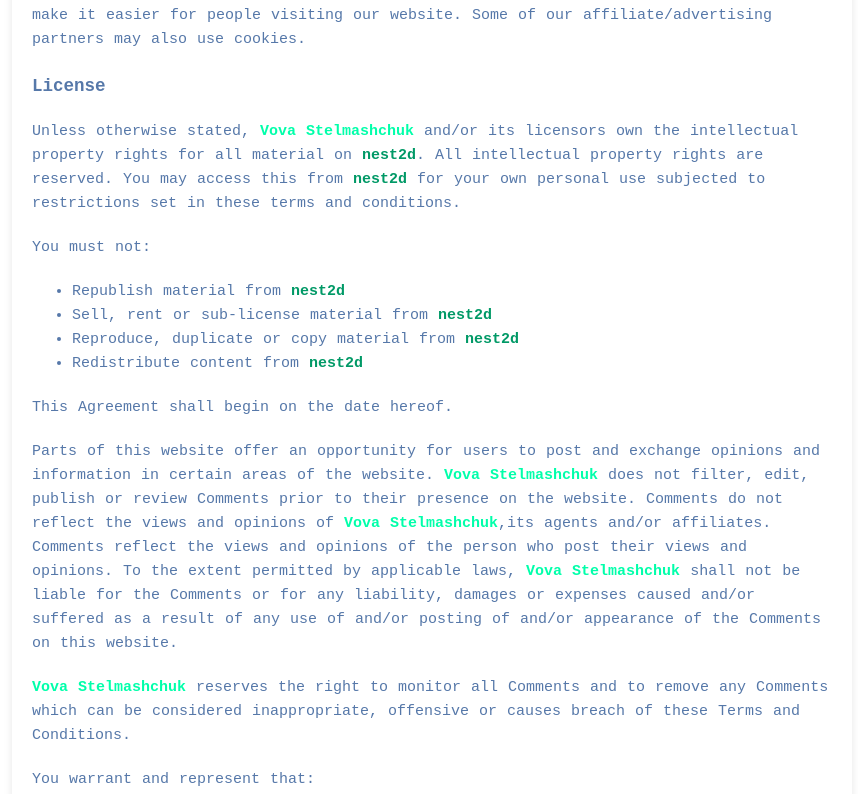
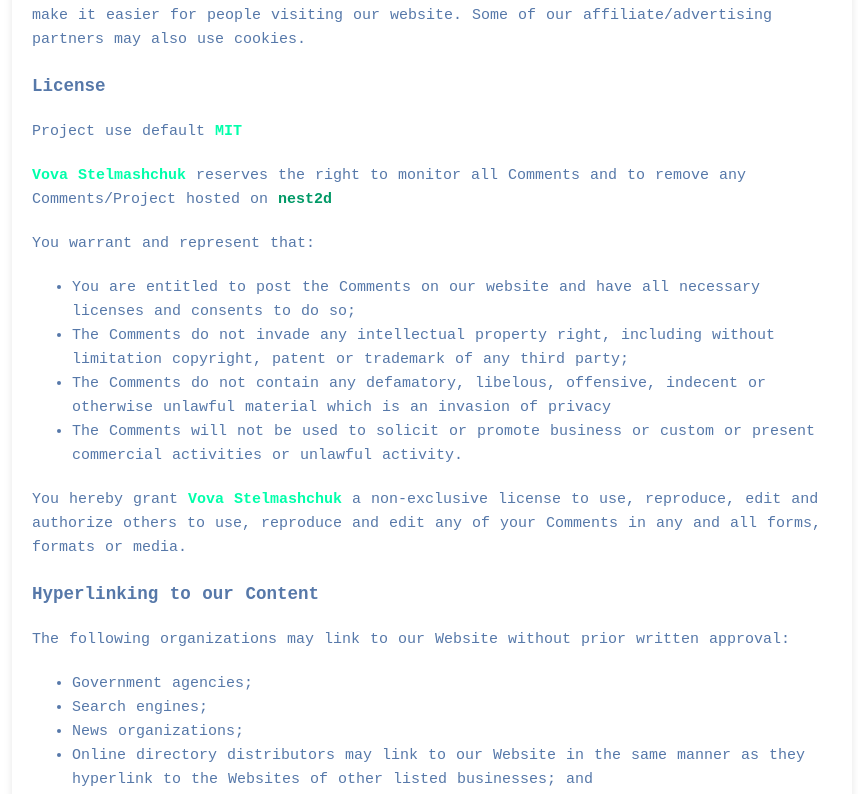
Before and after one commit to guiguijke/nest2d, a Vue app in the folder nest2dvue/: page /terms-and-conditions in a window 1280 px wide. Shown: the part 884-1678 px from the top of the page, without its empty margins (208-1066 px from the left). Built offline with nearby package versions, Linux system fonts and the light colour scheme.

Commit message:
Update TermsAndConditions.vue

```diff
--- a/nest2dvue/src/views/TermsAndConditions.vue
+++ b/nest2dvue/src/views/TermsAndConditions.vue
@@ -52,57 +52,12 @@
         </p>
         <h3>License</h3>
         <p>
-            Unless otherwise stated,
-            <span class="highlight article__name">Vova Stelmashchuk</span>
-            and/or its licensors own the intellectual property rights for all
-            material on
-            <span class="highlight article__site">nest2d</span>. All
-            intellectual property rights are reserved. You may access this from
-            <span class="highlight article__site">nest2d</span> for your own
-            personal use subjected to restrictions set in these terms and
-            conditions.
-        </p>
-        <p>You must not:</p>
-        <ul class="article__list">
-            <li>
-                Republish material from
-                <span class="highlight article__site">nest2d</span>
-            </li>
-            <li>
-                Sell, rent or sub-license material from
-                <span class="highlight article__site">nest2d</span>
-            </li>
-            <li>
-                Reproduce, duplicate or copy material from
-                <span class="highlight article__site">nest2d</span>
-            </li>
-            <li>
-                Redistribute content from
-                <span class="highlight article__site">nest2d</span>
-            </li>
-        </ul>
-        <p>This Agreement shall begin on the date hereof.</p>
-        <p>
-            Parts of this website offer an opportunity for users to post and
-            exchange opinions and information in certain areas of the website.
-            <span class="highlight article__name">Vova Stelmashchuk</span>
-            does not filter, edit, publish or review Comments prior to their
-            presence on the website. Comments do not reflect the views and
-            opinions of
-            <span class="highlight article__name">Vova Stelmashchuk</span>,its
-            agents and/or affiliates. Comments reflect the views and opinions of
-            the person who post their views and opinions. To the extent
-            permitted by applicable laws,
-            <span class="highlight article__name">Vova Stelmashchuk</span>
-            shall not be liable for the Comments or for any liability, damages
-            or expenses caused and/or suffered as a result of any use of and/or
-            posting of and/or appearance of the Comments on this website.
+            Project use default <span class="highlight article__name">MIT</span>
         </p>
         <p>
             <span class="highlight article__name">Vova Stelmashchuk</span>
             reserves the right to monitor all Comments and to remove any
-            Comments which can be considered inappropriate, offensive or causes
-            breach of these Terms and Conditions.
+            Comments/Project hosted on <span class="highlight article__site">nest2d</span>
         </p>
         <p>You warrant and represent that:</p>
         <ul class="article__list">
```
